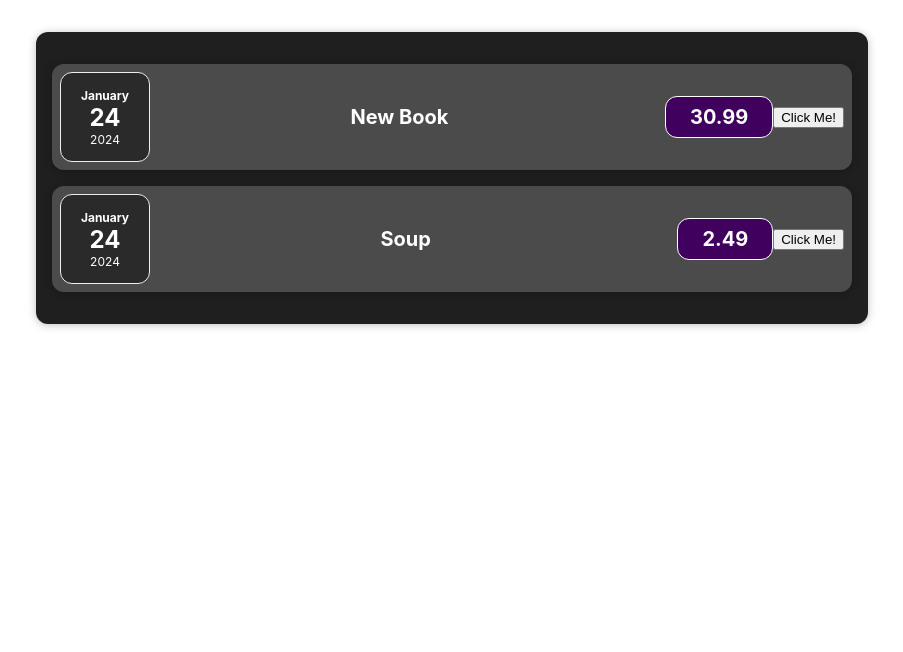
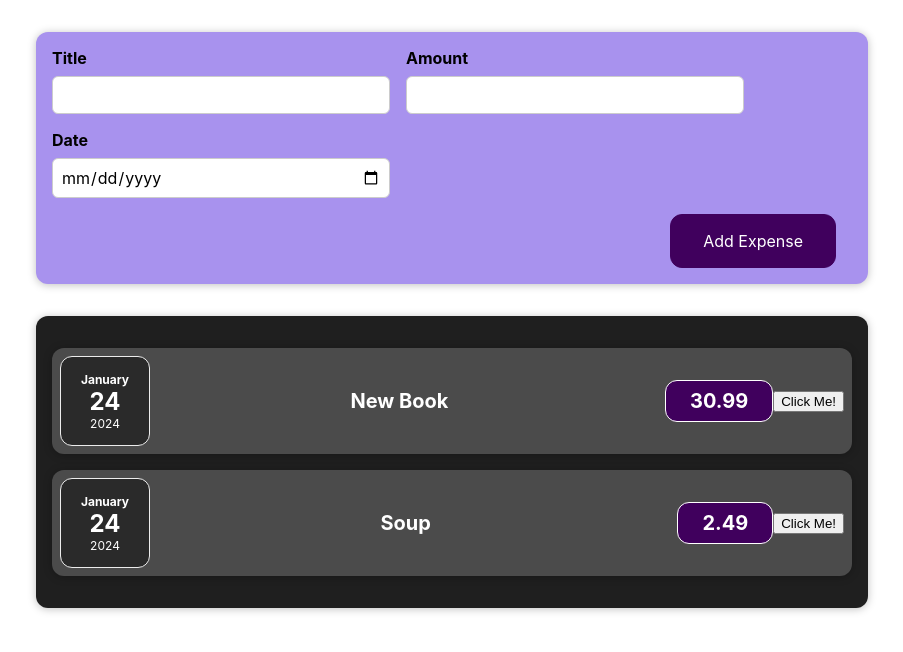
Before and after one commit to martinostrat/expenses, a React (Create React App) app: page / in a window 1280 px wide. Shown: the top 652 px of the page, without its empty margins (188-1091 px from the left). Built offline with nearby package versions, Linux system fonts and the light colour scheme.

Commit message:
Created form to add new items to the list

```diff
--- a/src/App.js
+++ b/src/App.js
@@ -2,6 +2,7 @@
 import './App.css';
 import ExpenseItem from './components/Expenses/ExpenseItem';
 import Expenses from './components/Expenses/Expenses';
+import NewExpense from './components/NewExpense/NewExpense';
 
 const App = () => {
   const expenses = [
@@ -19,6 +20,7 @@
 
   return (
     <div className="App">
+      <NewExpense></NewExpense>
       <Expenses
         expenseData={expenses}
       />
--- /dev/null
+++ b/src/components/NewExpense/ExpenseForm.css
@@ -0,0 +1,26 @@
+.new-expense__controls {
+    display: flex;
+    flex-wrap: wrap;
+    gap: 1rem;
+    margin-bottom: 1rem;
+    text-align: left;
+}
+
+.new-expense__control label {
+    font-weight: bold;
+    margin-bottom: 0.5rem;
+    display: block;
+}
+
+.new-expense__control input {
+    font: inherit;
+    padding: 0.5rem;
+    border-radius: 6px;
+    border: 1px solid #ccc;
+    width: 20rem;
+    max-width: 100%;
+}
+
+.new-expense__actions {
+    text-align: right;
+}
--- /dev/null
+++ b/src/components/NewExpense/ExpenseForm.js
@@ -0,0 +1,29 @@
+import './ExpenseForm.css';
+
+const ExpenseForm = (props) => {
+
+    return (
+        <form>
+            <div className="new-expense__controls">
+                <div className="new-expense__control">
+                    <label>Title</label>
+                    <input type="text" />
+                </div>
+                <div className="new-expense__control">
+                    <label>Amount</label>
+                    <input type="number" min="0.01" step="0.01" />
+                </div>
+                <div className='new-expense__control'>
+                    <label>Date</label>
+                    <input type="date" min={new Date()} max="2025-01-31" />
+                </div>
+            </div>
+            <div className='new-expense__actions'>
+                <button type="submit">Add Expense</button>
+            </div>
+        </form>
+    )
+
+}
+
+export default ExpenseForm;
--- /dev/null
+++ b/src/components/NewExpense/NewExpense.css
@@ -0,0 +1,38 @@
+.new-expense {
+    background-color: #a892ee;
+    padding: 1rem;
+    margin: 2rem auto;
+    width: 50rem;
+    max-width: 95%;
+    border-radius: 12px;
+    text-align: center;
+    box-shadow: 0 1px 8px rgba(0, 0, 0, 0.25);
+}
+
+.new-expense button {
+    font: inherit;
+    cursor: pointer;
+    padding: 1rem 2rem;
+    border: 1px solid #40005d;
+    background-color: #40005d;
+    color: white;
+    border-radius: 12px;
+    margin-right: 1rem;
+}
+
+.new-expense button:hover,
+.new-expense button:active {
+    background-color: #510674;
+    border-color: #510674;
+}
+
+.new-expense button.alternative {
+    color: #220131;
+    border-color: transparent;
+    background-color: transparent;
+}
+
+.new-expense button.alternative:hover,
+.new-expense button.alternative:active {
+    background-color: #ddb3f8;
+}
--- /dev/null
+++ b/src/components/NewExpense/NewExpense.js
@@ -0,0 +1,15 @@
+import ExpenseForm from "./ExpenseForm";
+import './NewExpense.css';
+
+const NewExpense = (props) => {
+
+    return (
+        <div className="new-expense">
+            <ExpenseForm />
+        </div>
+    )
+
+}
+
+
+export default NewExpense;
```
